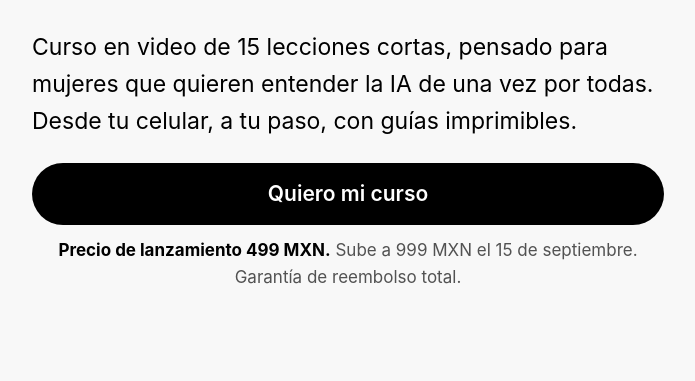
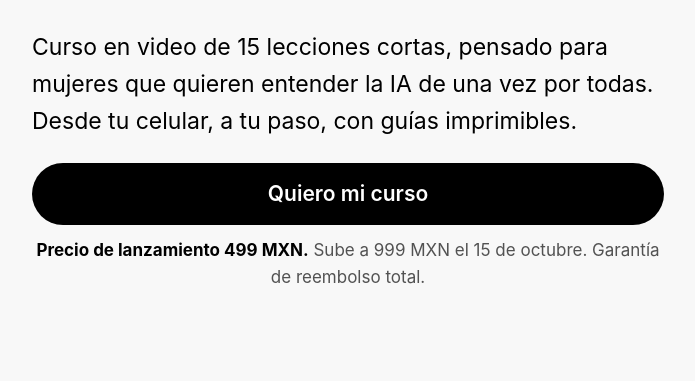
Before and after one commit to Rguizar92/sabiora-landing, a plain HTML site: page cursos/ia-sin-miedo/index.html in a window 1280 px wide. Shown: the part 419-800 px from the top of the page, without its empty margins (292-987 px from the left). Drawn offline with Linux system fonts and the light colour scheme.

Commit message:
Course page: price deadline moved to 15 de octubre
Co-Authored-By: Claude Fable 5.1 <noreply@anthropic.com>
Claude-Session: https://claude.ai/code/session_0192nSYEjx4EmCYxATK9PoM1

```diff
--- a/cursos/ia-sin-miedo/index.html
+++ b/cursos/ia-sin-miedo/index.html
@@ -73,7 +73,7 @@
     <a class="btn" href="https://pay.hotmart.com/N107387737C?off=5m14s2xq" data-checkout data-event="cta_click_hero">Quiero mi curso</a>
     <p class="btn-note">
       <span class="price">Precio de lanzamiento 499 MXN.</span>
-      Sube a 999 MXN el 15 de septiembre. Garantía de reembolso total.
+      Sube a 999 MXN el 15 de octubre. Garantía de reembolso total.
     </p>
   </div>
 </header>
@@ -218,7 +218,7 @@
     <p>Si el curso no es para ti, te devolvemos el 100 por ciento, sin preguntas, hasta 14 días después
       de tu compra. Escribes un correo y listo.</p>
     <a class="btn" href="https://pay.hotmart.com/N107387737C?off=5m14s2xq" data-checkout data-event="cta_click_hero">Quiero mi curso</a>
-    <p class="btn-note"><span class="price">Precio de lanzamiento 499 MXN.</span> Sube a 999 MXN el 15 de septiembre.</p>
+    <p class="btn-note"><span class="price">Precio de lanzamiento 499 MXN.</span> Sube a 999 MXN el 15 de octubre.</p>
   </div>
 </section>
 
```
